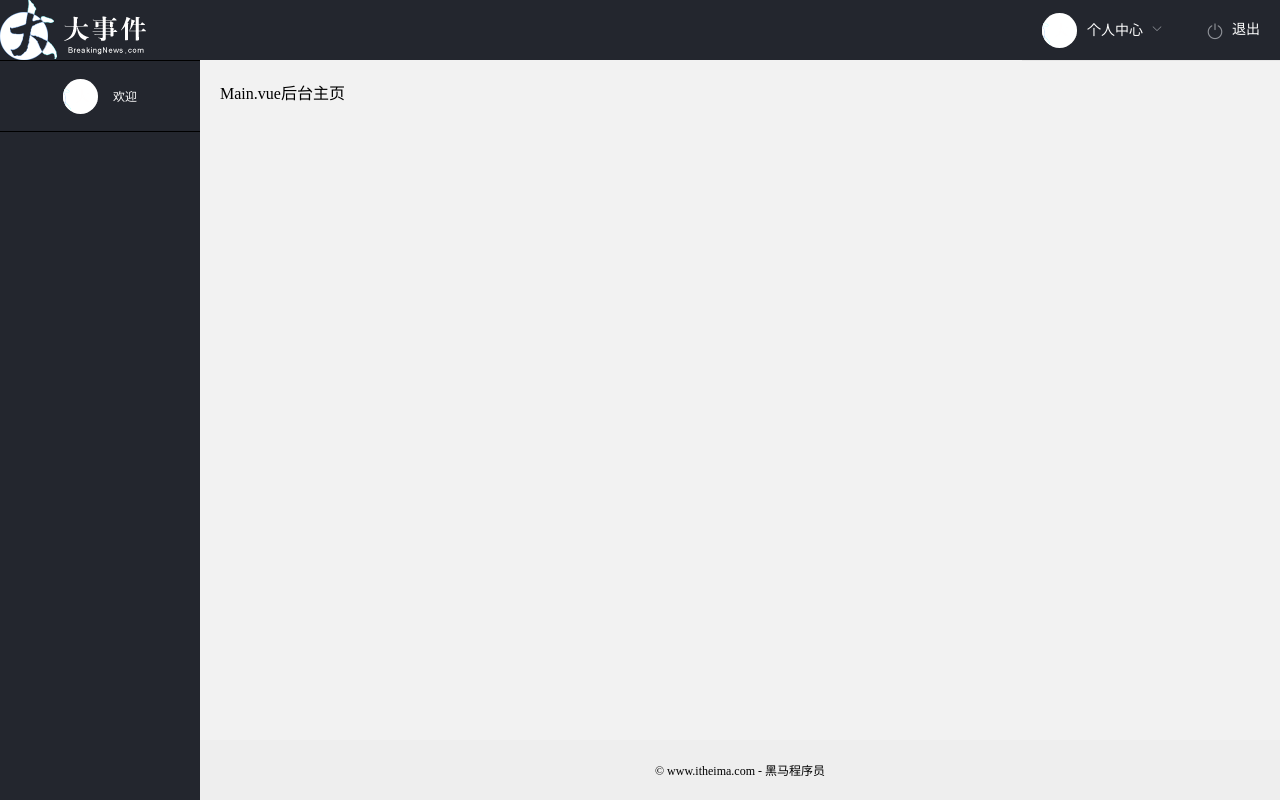
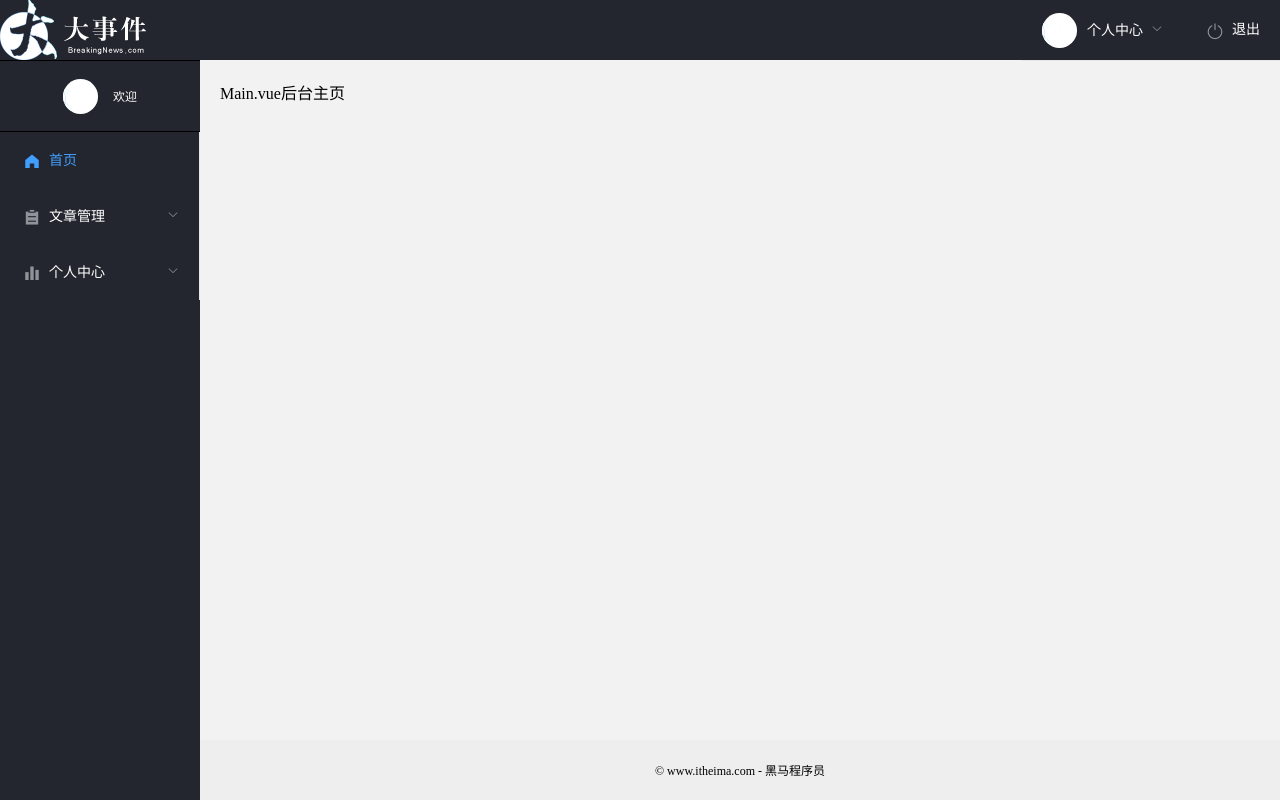
Before and after one commit to Voun8/vue--, a Vue app: page /login in a window 1280 px wide. Built offline with nearby package versions, Linux system fonts and the light colour scheme; the HTML template or start-up script is replaced by a standard one.

Commit message:
17_垂直列表布局

```diff
--- a/src/views/layout/index.vue
+++ b/src/views/layout/index.vue
@@ -41,6 +41,50 @@
           <img src="../../assets/images/logo.png" alt="" v-else />
           <span>欢迎 {{ nickname || username }}</span>
         </div>
+        <!-- 侧边栏导航信息 -->
+        <el-menu
+          default-active="/home"
+          class="el-menu-vertical-demo"
+          @open="handleOpen"
+          @close="handleClose"
+          background-color="#23262E"
+          text-color="#fff"
+          active-text-color="#409EFF"
+          unique-opened
+        >
+          <el-menu-item index="/home">
+            <i class="el-icon-s-home"></i>
+            <span>首页</span>
+          </el-menu-item>
+          <el-submenu index="/topic">
+            <template slot="title">
+              <i class="el-icon-s-order"></i>
+              <span>文章管理</span>
+            </template>
+            <el-menu-item index="/topic1">
+              <i class="el-icon-s-data"></i>
+              <span>文章1</span>
+            </el-menu-item>
+            <el-menu-item index="/topic2">
+              <i class="el-icon-document-copy"></i>
+              <span>文章2</span>
+            </el-menu-item>
+          </el-submenu>
+          <el-submenu index="/my">
+            <template slot="title">
+              <i class="el-icon-s-data"></i>
+              <span>个人中心</span>
+            </template>
+            <el-menu-item index="/topic1">
+              <i class="el-icon-s-home"></i>
+              <span>文章1</span>
+            </el-menu-item>
+            <el-menu-item index="/topic2">
+              <i class="el-icon-s-home"></i>
+              <span>文章2</span>
+            </el-menu-item>
+          </el-submenu>
+        </el-menu>
       </el-aside>
       <el-container>
         <!-- 页面主体区域 -->
@@ -74,6 +118,12 @@ export default {
           this.$router.push('/login')
         })
         .catch(() => {})
+    },
+    handleOpen (key, keyPath) {
+      console.log(key, keyPath)
+    },
+    handleClose (key, keyPath) {
+      console.log(key, keyPath)
     }
   }
 }
```
